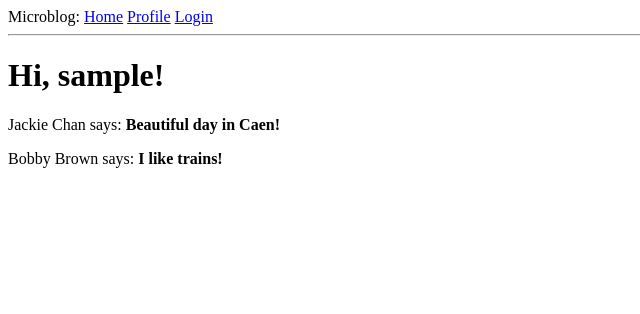
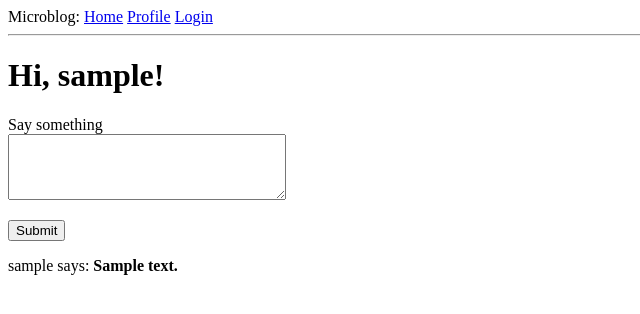
Before and after one commit to FableQuentin/fask_tutorial, a Flask app: page / in a window 1280 px wide. Shown: the top 314 px of the page, without its empty margins (0-640 px from the left). Run offline with Flask 3, Linux system fonts and the light colour scheme; a user stored in the database is signed in; tables that the repository leaves empty hold one stand-in row (values such as "Sample post").

Commit message:
Chapter 9: Added followed posts form in index page

```diff
--- a/microblog/app/forms.py
+++ b/microblog/app/forms.py
@@ -1,4 +1,3 @@
-# Login form
 from flask_wtf import FlaskForm
 from wtforms import StringField, PasswordField, BooleanField, SubmitField, TextAreaField
 from wtforms.validators import ValidationError, DataRequired, Email, EqualTo, Length
@@ -59,3 +58,8 @@ class EditProfileForm(FlaskForm):
 # Empty form for following and unfollowing
 class EmptyForm(FlaskForm):
     submit = SubmitField('Submit')
+
+# Post form
+class PostForm(FlaskForm):
+    post = TextAreaField('Say something', validators=[DataRequired(), Length(min=1, max=140)])
+    submit = SubmitField('Submit')
--- a/microblog/app/routes.py
+++ b/microblog/app/routes.py
@@ -11,8 +11,8 @@ from urllib.parse import urlsplit
 from datetime import datetime, timezone
 
 from app import app, db
-from app.forms import LoginForm, RegistrationForm, EditProfileForm, EmptyForm
-from app.models import User
+from app.forms import LoginForm, RegistrationForm, EditProfileForm, EmptyForm, PostForm
+from app.models import User, Post
 
 import sqlalchemy as sqla
 
@@ -20,27 +20,33 @@ import sqlalchemy as sqla
 # We use decorators to create an association between the URL given as argument and the function
 # When a browser requests either of the two URL '/' or '/index', Flask is goinf to invoke this function
 # and pass its value back to the browser
-@app.route('/')
-@app.route('/index')
+@app.route('/', methods=['GET','POST'])
+@app.route('/index', methods=['GET','POST'])
 @login_required # redirection to the login page if the user try to access this view function
 def index():
-	# list of posts for my blog
-	posts = [
-		{
-			'author': {'username': 'Jackie Chan'},
-			'body': 'Beautiful day in Caen!'
-		},
-		{
-			'author': {'username': 'Bobby Brown'},
-			'body': 'I like trains!'
-		},
-	]
+	# add post submission form in index view function
+	form = PostForm()
+	if form.validate_on_submit():
+		post = Post(body=form.post.data, author=current_user)
+		db.session.add(post)
+		db.session.commit()
+		flash('Your post is now live!')
+
+		# redirect to index page: if a 'POST' request is answered with a redirect,
+		# the browser is instructed to send a 'GET' request to grab the page indicated in the redirect,
+		# so now the last request is not a 'POST' request anymore, and the refresh command works in a more predictable way.
+		# (else refresh command will re-issues the last request)
+		# This trick is called Post/Redirect/Get pattern
+		return redirect(url_for('index'))
+
+	# display list of followed posts
+	posts = db.session.scalars(current_user.following_posts()).all()
 
 	# The operation that converts a template into a HTML page is called 'rendering'
 	# It is done in Flask using the 'render_template(<filename.html>, <arg>)' function
 	# render_templates invokes Jinja template engine (bundled with Flask)
 	# Jinja substitutes {{ ... }} block with corresponding values provided in the <arg> of the function
-	return render_template('index.html', title='Home', posts=posts)
+	return render_template('index.html', title='Home', posts=posts, form=form)
 
 # ========== LOG IN/OUT ===========
 #  - loading the page, the browser sends the GET request to receive the web page form
--- a/microblog/app/templates/index.html
+++ b/microblog/app/templates/index.html
@@ -1,9 +1,23 @@
 <!-- This page inherit from the base template base.html -->
- <!-- {{ placeholder }} is a placeholder for Jinja template engine, i.e a variable known at runtime -->
+<!-- {{ placeholder }} is a placeholder for Jinja template engine, i.e a variable known at runtime -->
 {% extends "base.html" %}
 
 {% block content %}
     <h1>Hi, {{ current_user.username }}!</h1>
+
+    <!-- add a post -->
+    <form action="" method="post">
+        <p>
+            {{ form.post.label }}<br>
+            {{ form.post(cols=32, rows=4) }}<br>
+            {% for error in form.post.errors %}
+            <span style="color: red;">[{{ error }}]</span>
+            {% endfor %}
+        </p>
+        <p>{{ form.submit }}</p>
+    </form>
+
+    <!-- display user posts -->
     {% for post in posts %}
     <div><p>{{ post.author.username }} says: <b>{{ post.body }}</b></p></div>
     {% endfor %}
```
